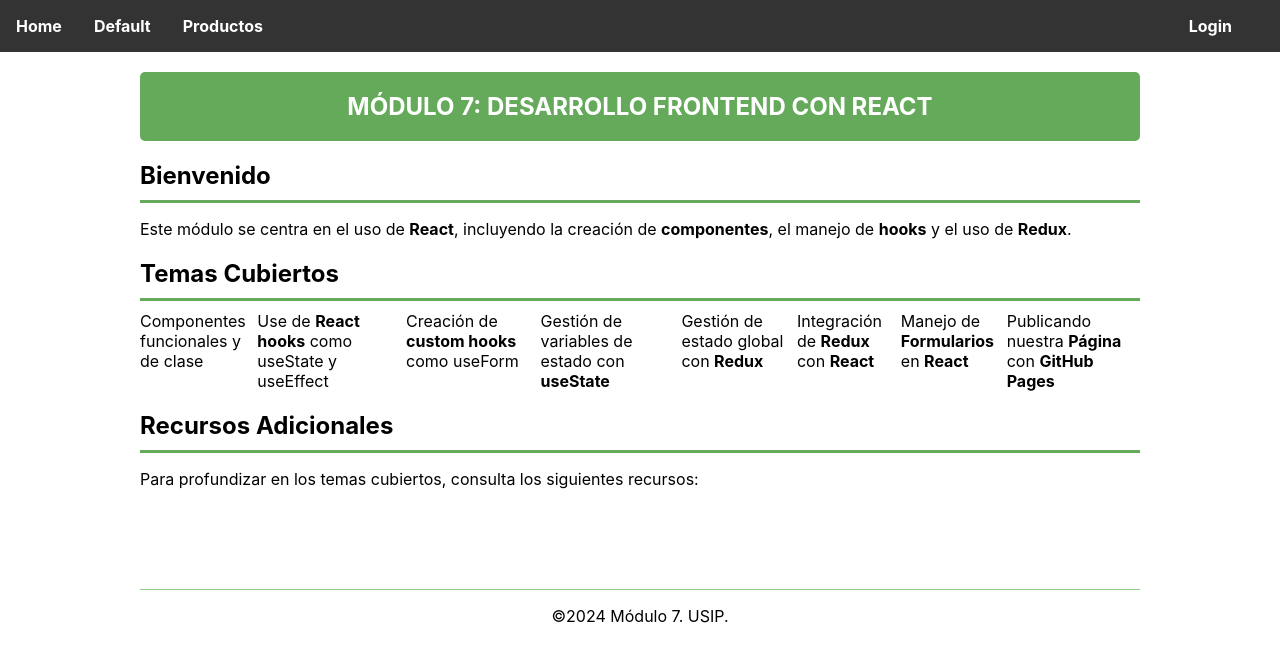
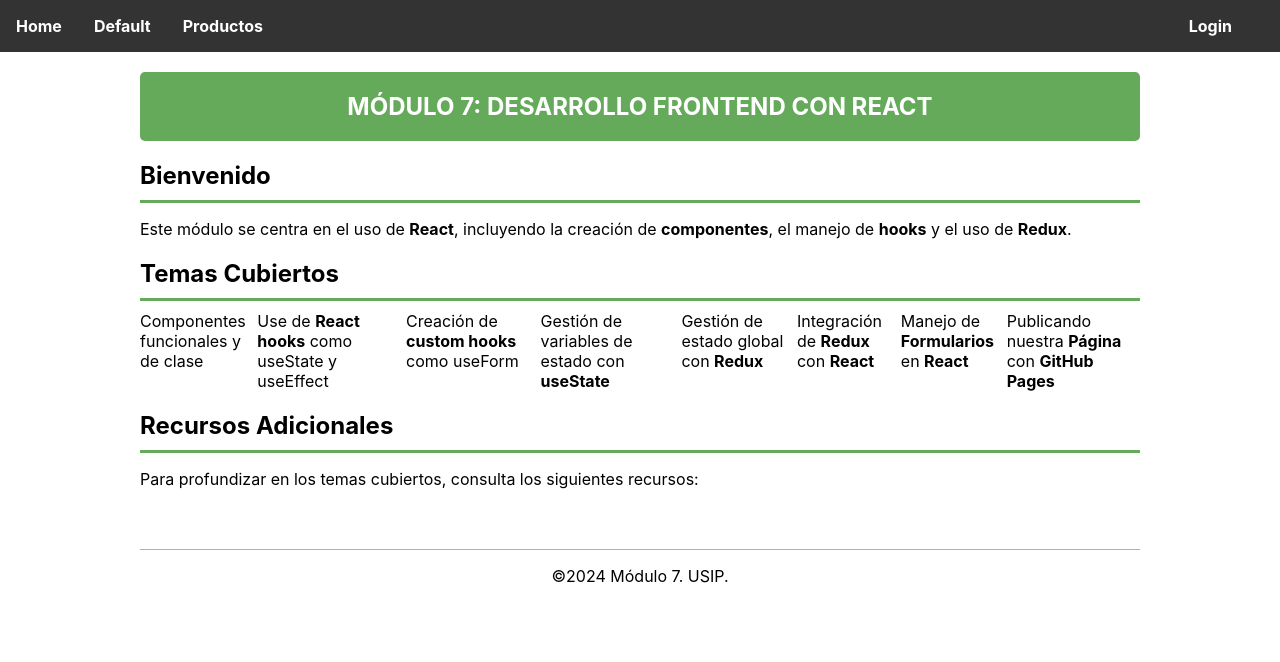
Before and after one commit to adhes14/desarrollo-frontend-react, a React (Create React App) app: page / in a window 1280 px wide. Shown: the top 662 px of the page. Built offline with nearby package versions, Linux system fonts and the light colour scheme.

Commit message:
fix margin

```diff
--- a/src/App.css
+++ b/src/App.css
@@ -224,7 +224,7 @@ section {
 }
 
 footer {
-  margin-top: 100px;
+  margin-top: 60px;
   border-top: 1px solid #8dcc84;
 }
 
```
